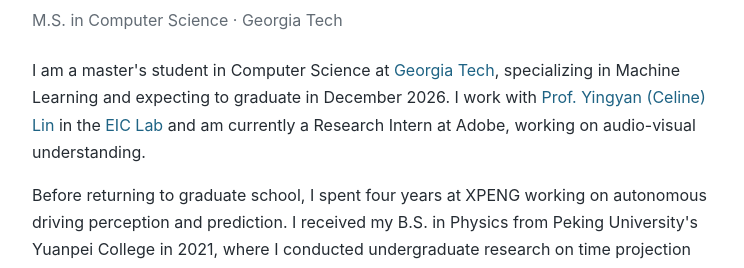
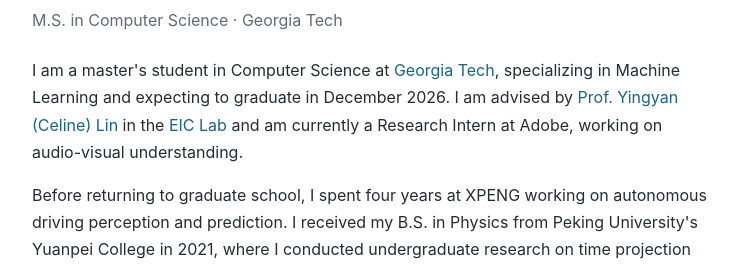
Before and after one commit to jibf/jibf.github.io, a plain HTML site: page index.html in a window 1280 px wide. Shown: the part 165-433 px from the top of the page, 138-882 px from the left. Drawn offline with Linux system fonts and the light colour scheme; grey boxes are pictures that could not be loaded.

Commit message:
Clarify academic advising relationship

```diff
--- a/index.html
+++ b/index.html
@@ -32,7 +32,7 @@
         <div class="introduction">
           <h1 id="name">Binfei Ji <span class="chinese-name" lang="zh-Hans">（姬彬斐）</span></h1>
           <p class="affiliation">M.S. in Computer Science · Georgia Tech</p>
-          <p>I am a master's student in Computer Science at <a href="https://www.gatech.edu/">Georgia Tech</a>, specializing in Machine Learning and expecting to graduate in December 2026. I work with <a href="https://ml.gatech.edu/people/yingyan-celine-lin">Prof. Yingyan (Celine) Lin</a> in the <a href="https://eiclab.scs.gatech.edu/">EIC Lab</a> and am currently a Research Intern at Adobe, working on audio-visual understanding.</p>
+          <p>I am a master's student in Computer Science at <a href="https://www.gatech.edu/">Georgia Tech</a>, specializing in Machine Learning and expecting to graduate in December 2026. I am advised by <a href="https://ml.gatech.edu/people/yingyan-celine-lin">Prof. Yingyan (Celine) Lin</a> in the <a href="https://eiclab.scs.gatech.edu/">EIC Lab</a> and am currently a Research Intern at Adobe, working on audio-visual understanding.</p>
           <p>Before returning to graduate school, I spent four years at XPENG working on autonomous driving perception and prediction. I received my B.S. in Physics from Peking University's Yuanpei College in 2021, where I conducted undergraduate research on time projection chamber detectors in Qite Li's group.</p>
           <p>My interests include <strong>multimodal learning, video understanding, and post-training</strong>. I am particularly interested in how reinforcement learning can help models understand and reason about complex, dynamic environments.</p>
           <ul class="contact-links" aria-label="Contact and profiles">
```
